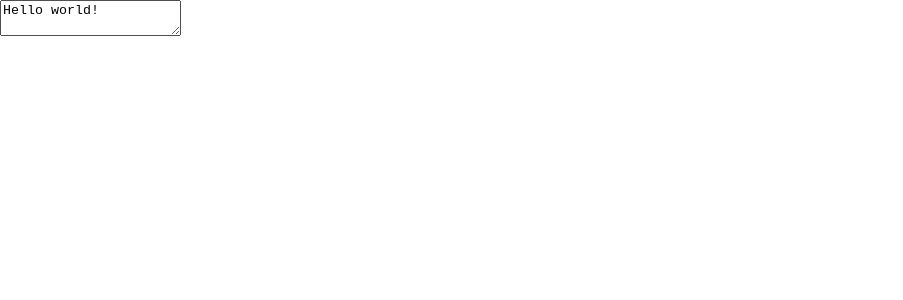
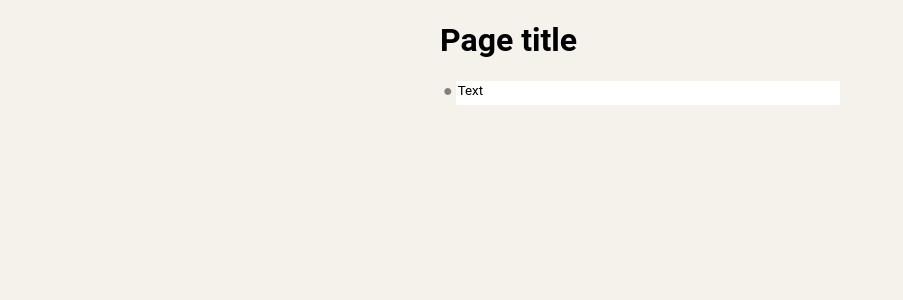
Before and after one commit to ivan-lednev/xanadu, a React (Create React App) app: page / in a window 1280 px wide. Shown: the top 300 px of the page, without its empty margins (0-903 px from the left). Built offline with nearby package versions, Linux system fonts and the light colour scheme.

Commit message:
Add a basic line with a header

```diff
--- a/src/App.css
+++ b/src/App.css
@@ -1,38 +1,33 @@
-.App {
-  text-align: center;
+body {
+    background-color: rgb(245, 241, 235);
+    font-family: "Roboto";
+    font-size: 16px;
 }
 
-.App-logo {
-  height: 40vmin;
-  pointer-events: none;
+.editor-container {
+    display: flex;
+    justify-content: center;
 }
 
-@media (prefers-reduced-motion: no-preference) {
-  .App-logo {
-    animation: App-logo-spin infinite 20s linear;
-  }
+.editor-sizer {
+    width: 400px;
 }
 
-.App-header {
-  background-color: #282c34;
-  min-height: 100vh;
-  display: flex;
-  flex-direction: column;
-  align-items: center;
-  justify-content: center;
-  font-size: calc(10px + 2vmin);
-  color: white;
+textarea {
+    width: 100%;
+    height: 1.5em;
+    border: none;
+    outline: none;
+    font-family: "Roboto";
+    resize: none;
 }
 
-.App-link {
-  color: #61dafb;
+.line {
+    display: flex;
+    flex-direction: row;
 }
 
-@keyframes App-logo-spin {
-  from {
-    transform: rotate(0deg);
-  }
-  to {
-    transform: rotate(360deg);
-  }
+.bullet {
+    color: grey;
+    padding: 0 3px;
 }
--- a/src/App.tsx
+++ b/src/App.tsx
@@ -1,7 +1,17 @@
 import "./App.css";
 
 function App() {
-    return <textarea>Hello world!</textarea>;
+    return (
+        <div className="editor-container">
+            <div className="editor-sizer">
+                <h1>Page title</h1>
+                <div className="line">
+                    <div className="bullet">●</div>
+                    <textarea autoFocus={true}>Text</textarea>
+                </div>
+            </div>
+        </div>
+    );
 }
 
 export default App;
```
